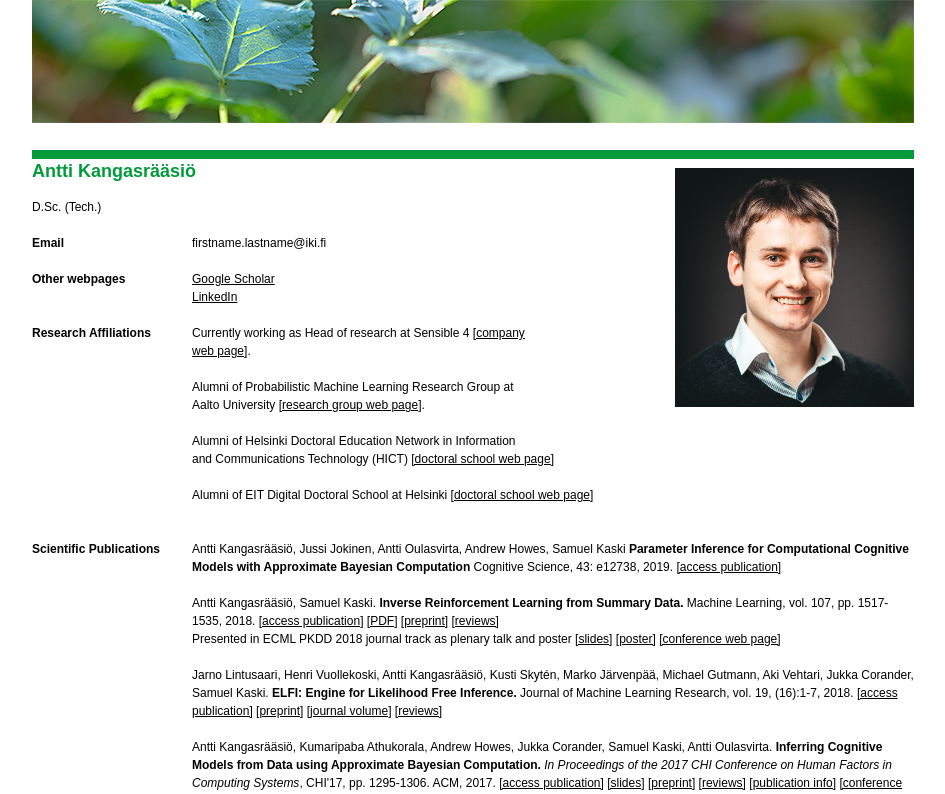
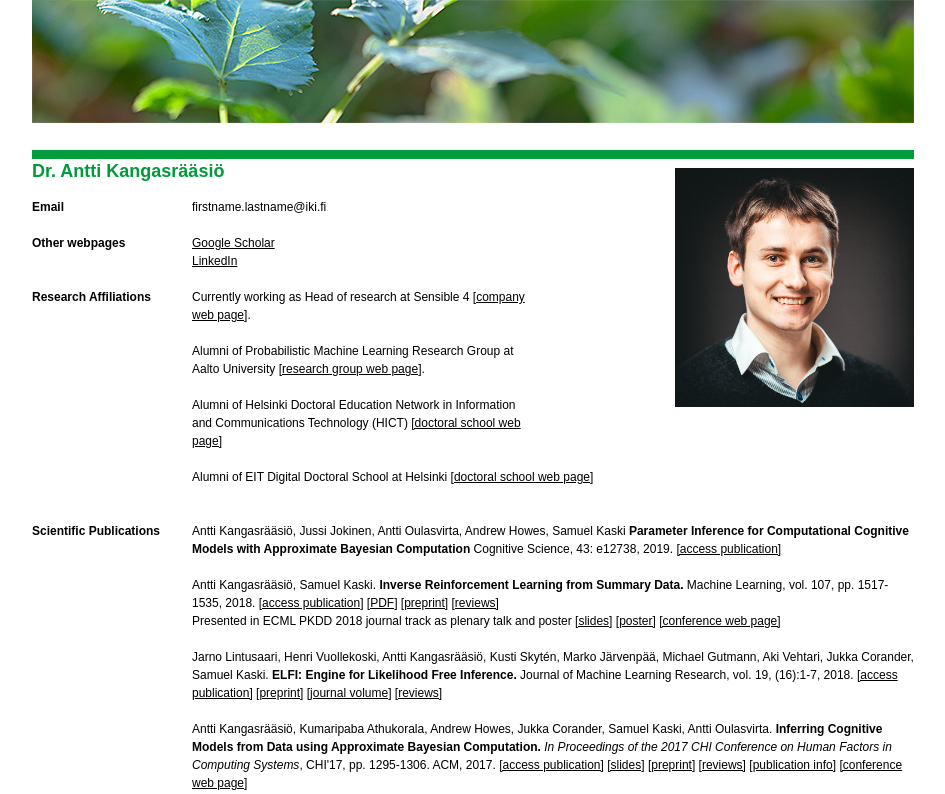
Before and after one commit to akangasr/akangasr.github.io, a plain HTML site: page index.html in a window 1280 px wide. Shown: the top 794 px of the page, without its empty margins (167-1112 px from the left). Drawn offline with Linux system fonts and the light colour scheme.

Commit message:
Update index.html

```diff
--- a/index.html
+++ b/index.html
@@ -27,8 +27,7 @@
 </div>
 </div> <!-- /.aside -->
 
-<h2>Antti Kangasrääsiö</h2>
-<p>D.Sc. (Tech.)</p>
+<h2>Dr. Antti Kangasrääsiö</h2>
 
 <dl>
 <dt>Email</dt>
```
